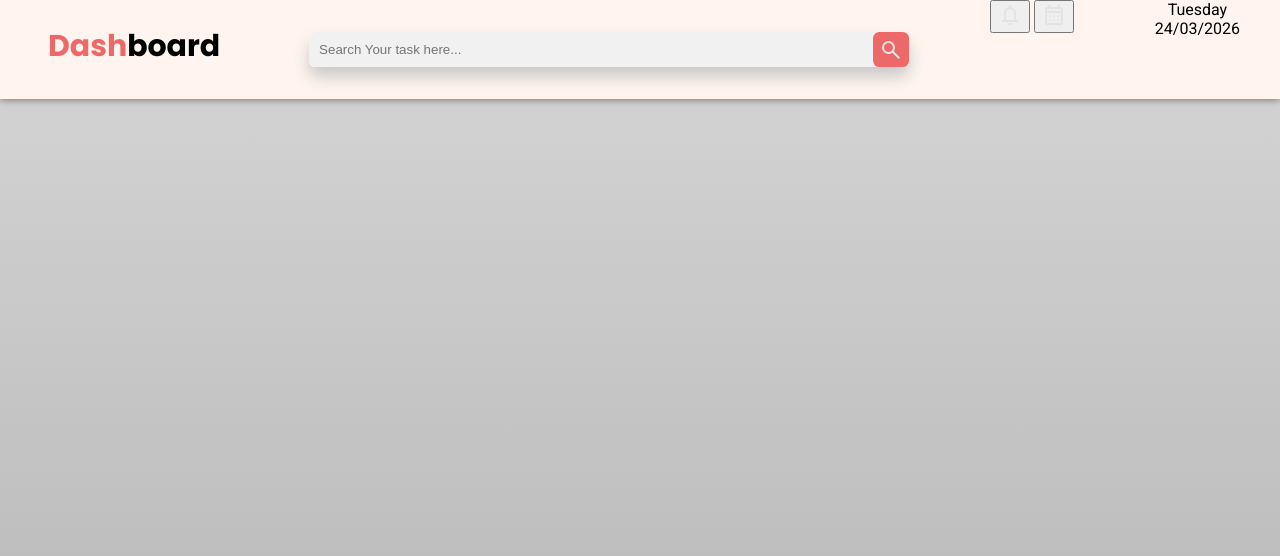
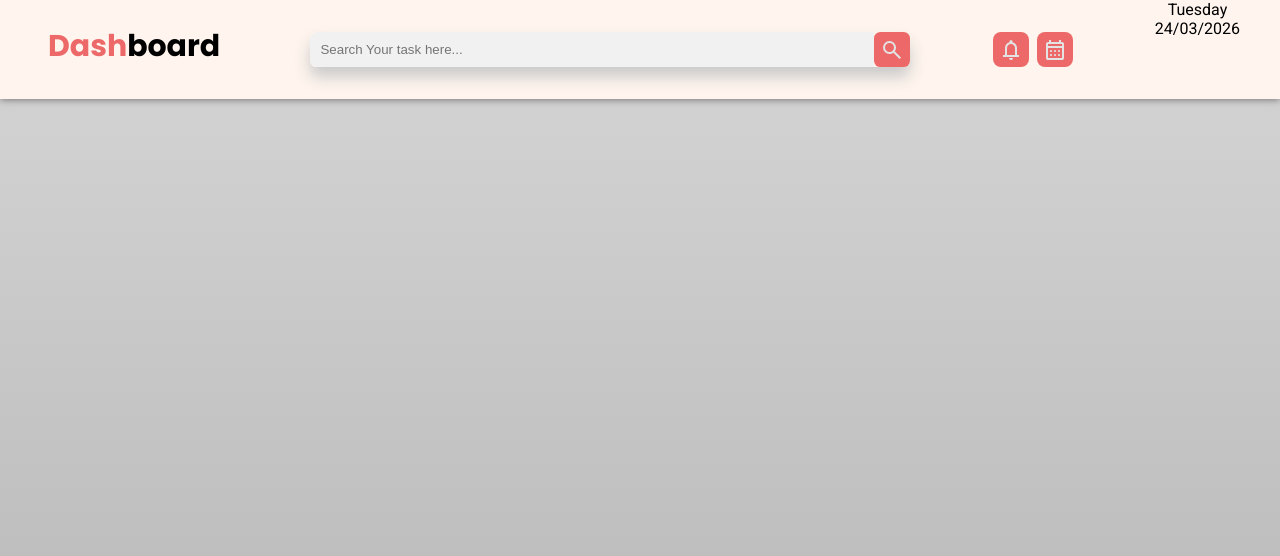
Before and after one commit to Solynixx/To-DoList, a plain HTML site: page index.html in a window 1280 px wide. Drawn offline with Linux system fonts and the light colour scheme.

Commit message:
Style notification and calendar buttons
Add distinct classes to the notification and calendar buttons (notification-icon, calendar-icon) and update CSS to standardize sizing and layout. Set consistent 35px heights for the header container and action buttons, add cursor pointers, center the notification section with flex/gap, and align icon padding. Also adjust search input/button height to match the new sizing.

```diff
--- a/index.html
+++ b/index.html
@@ -21,8 +21,8 @@
             <button class="search-icon"><img src="assets/search.svg" alt="Search"></button>
         </section>
         <section class="notification-section">
-            <button><img src="assets/notifications.svg" alt="Notifications"></button>
-            <button><img src="assets/calendar.svg" alt="Calendar"></button>
+            <button class="notification-icon"><img src="assets/notifications.svg" alt="Notifications"></button>
+            <button class="calendar-icon"><img src="assets/calendar.svg" alt="Calendar"></button>
         </section>
         <section class="date-section">
             <div id="days"></div>
--- a/style.css
+++ b/style.css
@@ -46,6 +46,7 @@ html, body{
     gap: 0;
     border-radius: 0.4rem;
     box-shadow: 0 10px 1rem rgb(201, 201, 201);
+    height: 35px;
 }
 
 .search-section .search-input{
@@ -62,10 +63,48 @@ html, body{
     background-color: #ed6868;
     box-sizing: border-box;
     border: none;
-    box-sizing: border-box;
+    height: 35px;
     border-radius: 0.4rem;
+    cursor: pointer;
 }
 
 .search-section .search-icon img{
     padding-top: 0.2rem;
 }
+
+.notification-section{
+    display: flex;
+    margin: 2rem 0;
+    gap: 0.5rem;
+    text-align: center;
+    justify-content: center;
+    height: 35px;
+}
+
+.notification-section .notification-icon{
+    background-color: #ed6868;
+    box-sizing: border-box;
+    border: none;
+    box-sizing: border-box;
+    border-radius: 0.5rem;
+    height: 35px;
+    cursor: pointer;
+}
+
+.notification-icon img{
+    padding-top: 0.2rem;
+}
+
+.notification-section .calendar-icon{
+    background-color: #ed6868;
+    box-sizing: border-box;
+    border: none;
+    box-sizing: border-box;
+    border-radius: 0.5rem;
+    height: 35px;
+    cursor: pointer;
+}
+
+.calendar-icon img{
+    padding-top: 0.2rem;
+}
```
